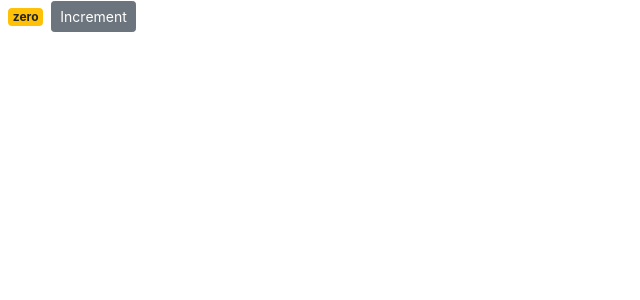
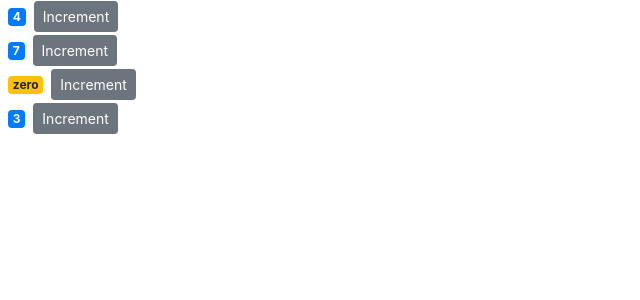
Before and after one commit to SinaMirzahosseinian/shopping-cart, a React (Create React App) app: page / in a window 1280 px wide. Shown: the top 300 px of the page, without its empty margins (0-640 px from the left). Built offline with nearby package versions, Linux system fonts and the light colour scheme.

Commit message:
button get replicated

```diff
--- a/src/App.js
+++ b/src/App.js
@@ -1,38 +1,23 @@
 import React, { Component } from "react";
-import "./App.css";
+import Counter from "./components/counters";
 
 class App extends Component {
   state = {
-    count: 0
-  };
-
-  handleIncrement = () => {
-    this.setState({ count: this.state.count + 1 });
+    counter: [
+      { id: 1, value: 4 },
+      { id: 2, value: 7 },
+      { id: 3, value: 0 },
+      { id: 4, value: 3 }
+    ]
   };
   render() {
     return (
-      <React.Fragment>
-        <div className="">
-          <span className={this.getBadgeClsses()}>{this.formatCount()}</span>
-          <button
-            onClick={this.handleIncrement}
-            className="btn btn-secondary btn-sm"
-          >
-            Increment
-          </button>
-        </div>
-      </React.Fragment>
+      <main>
+        {this.state.counter.map(c => (
+          <Counter key={c.id} value={c.value} />
+        ))}
+      </main>
     );
-  }
-  getBadgeClsses() {
-    let classes = "badge m-2 badge-";
-    classes += this.state.count === 0 ? "warning" : "primary";
-    return classes;
-  }
-
-  formatCount() {
-    const { count } = this.state;
-    return count === 0 ? "zero" : count;
   }
 }
 
--- /dev/null
+++ b/src/components/counters.jsx
@@ -0,0 +1,38 @@
+import React, { Component } from "react";
+
+class Counter extends Component {
+  state = {
+    count: this.props.value
+  };
+
+  handleIncrement = () => {
+    this.setState({ count: this.state.count + 1 });
+  };
+  render() {
+    return (
+      <React.Fragment>
+        <div className="">
+          <span className={this.getBadgeClsses()}>{this.formatCount()}</span>
+          <button
+            onClick={() => this.handleIncrement()}
+            className="btn btn-secondary btn-sm"
+          >
+            Increment
+          </button>
+        </div>
+      </React.Fragment>
+    );
+  }
+  getBadgeClsses() {
+    let classes = "badge m-2 badge-";
+    classes += this.state.count === 0 ? "warning" : "primary";
+    return classes;
+  }
+
+  formatCount() {
+    const { count } = this.state;
+    return count === 0 ? "zero" : count;
+  }
+}
+
+export default Counter;
```
Also changed, not shown: src/components/counter.jsx (deleted, +0 -11 lines).
